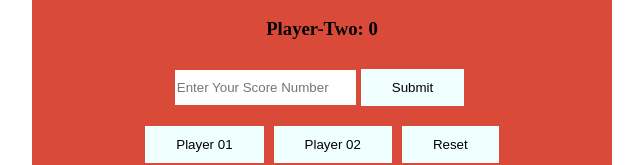
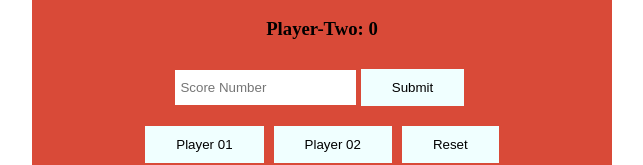
Before and after one commit to obaydullaa/player-1_vs_player-2, a React (Create React App) app: page / in a window 1280 px wide. Shown: the part 228-393 px from the top of the page, without its empty margins (318-961 px from the left). Built offline with nearby package versions, Linux system fonts and the light colour scheme.

Commit message:
Adding bug fixed.

```diff
--- a/src/App.js
+++ b/src/App.js
@@ -108,7 +108,7 @@ const randomNumber = (num) => {
         <h3>Player-Two: {playerTwoValue}</h3>
       </div>
         <form className="form-wrap" onSubmit={handleSubmit}>
-          <input className={`${isInputHide ? 'hideinput' : ''}`} onChange={handleChange} value={winningScoreInput} required='required' type="number" placeholder="Enter Your Score Number"  id="input"/>
+          <input className={`${isInputHide ? 'hideinput' : ''}`} onChange={handleChange} value={winningScoreInput} required='required' type="number" placeholder=" Score Number"  id="input"/>
           <button className={`btn ${isInputHide ? 'hideinput' : ''}`} type="submit" >Submit</button>
       </form>
       <div className="player-btn-wrap">
```
